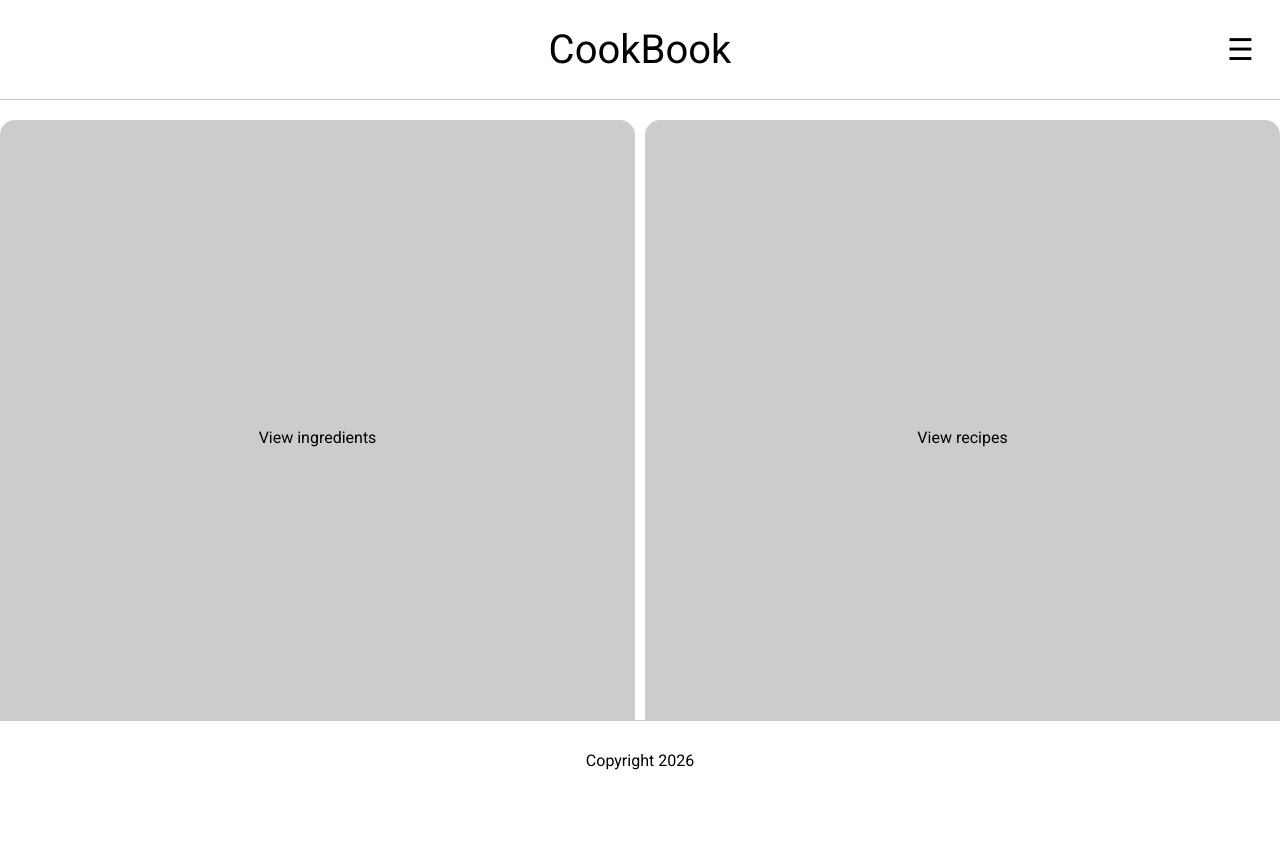
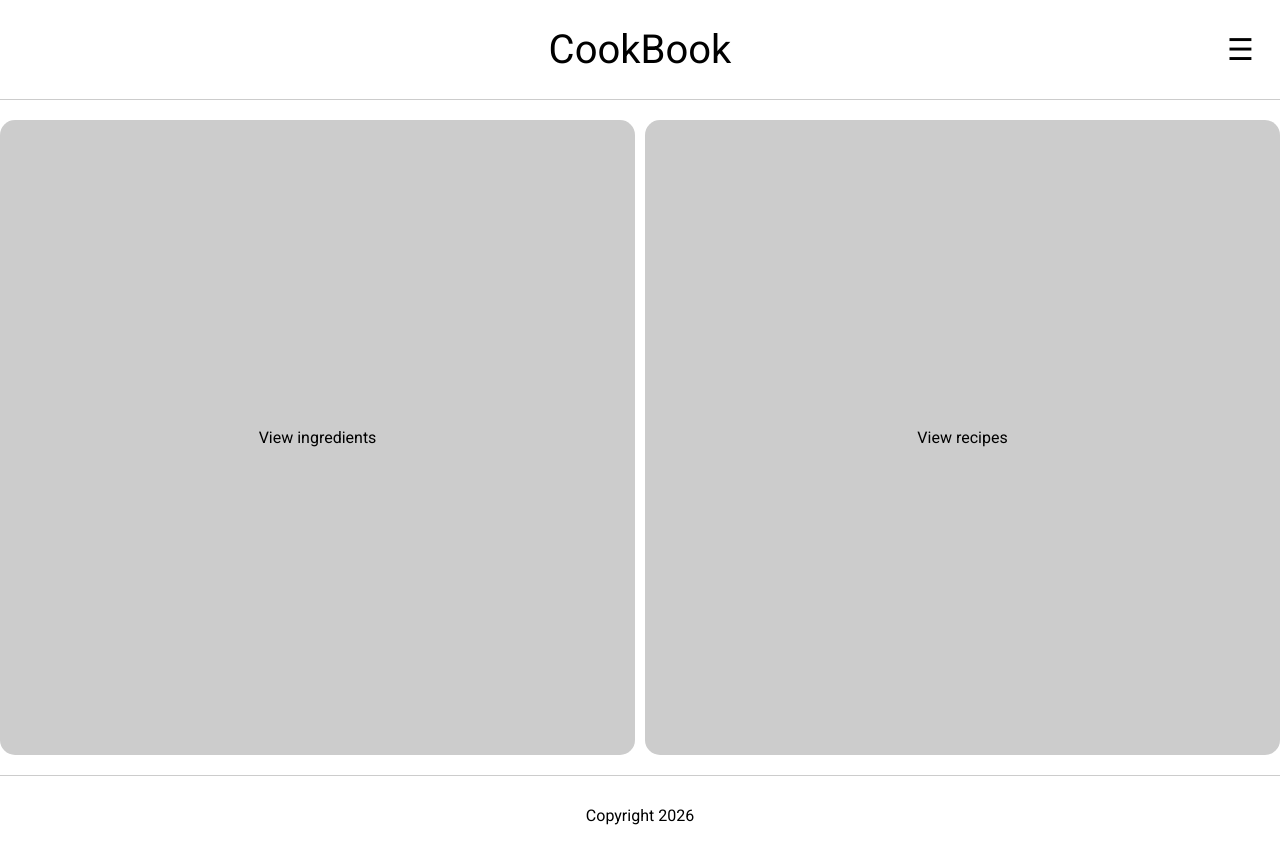
Before and after one commit to RamonIsbarn/cookbook, a Next.js app: page / in a window 1280 px wide. Before the commit the page ends 800 px from the top, so only its background shows below. Built offline with nearby package versions, Linux system fonts and the light colour scheme.

Commit message:
minor style change

```diff
--- a/pages/index.js
+++ b/pages/index.js
@@ -16,6 +16,7 @@ const StyledContainer = styled.div`
   justify-content: center;
   gap: 10px;
   margin-top: 20px;
+  padding-bottom: 100px;
 `;
 
 const StyledBox = styled.div`
--- a/styles.js
+++ b/styles.js
@@ -10,5 +10,7 @@ export default createGlobalStyle`
   body {
     margin: 0;
     font-family: "Roboto", sans-serif;
+      min-height: 100vh;
+  position: relative;
   }
 `;
```
